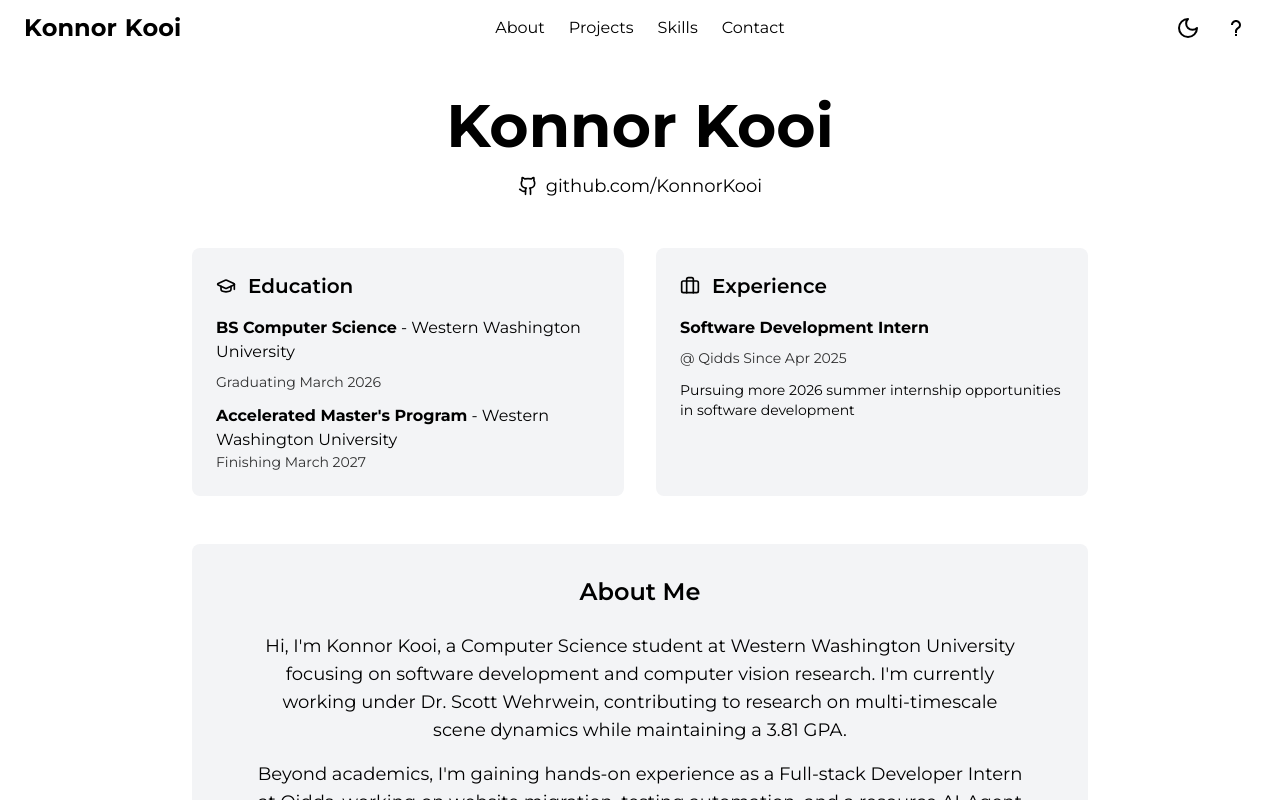
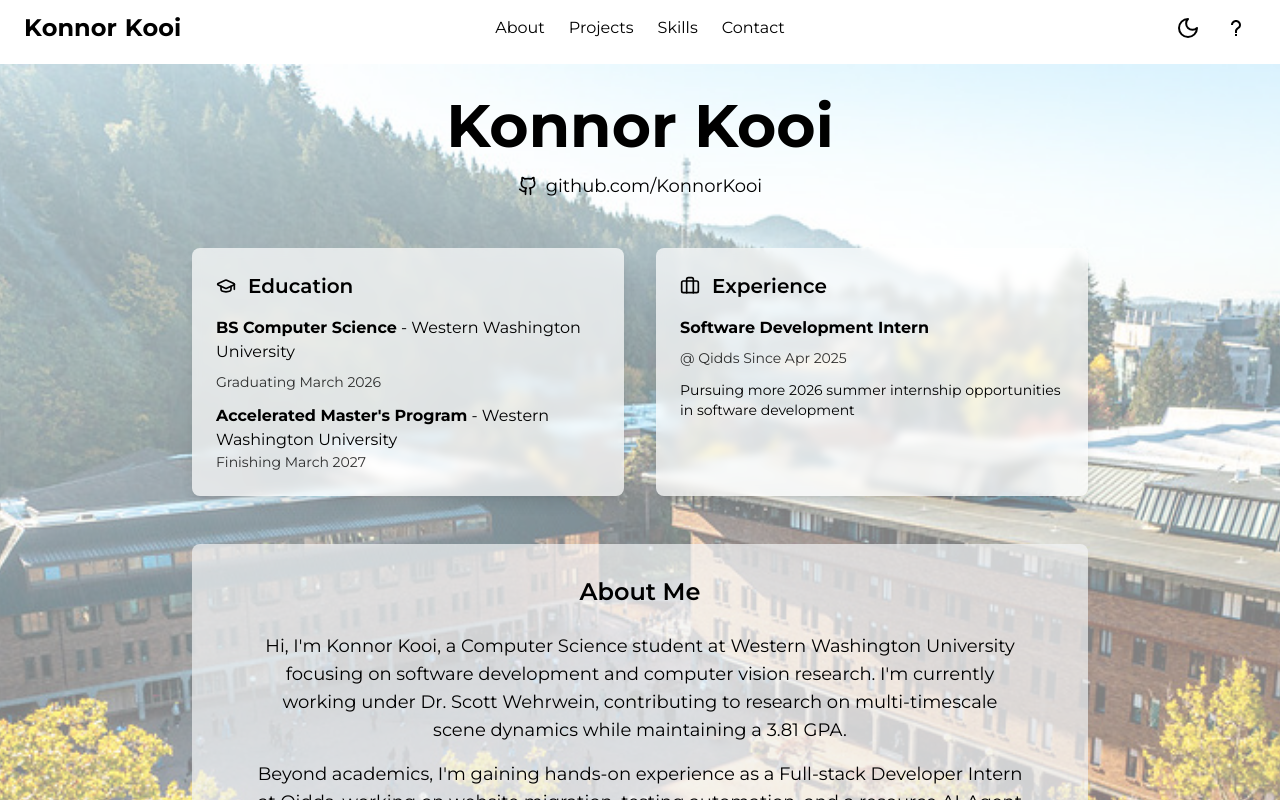
Before and after one commit to KonnorKooi/personal-port, a Next.js app: page / in a window 1280 px wide. Shown: the top 800 px of the page. Built offline with nearby package versions, Linux system fonts and the light colour scheme.

Commit message:
created the day night for the landing about us page.

```diff
--- a/src/components/sections/AboutSection.tsx
+++ b/src/components/sections/AboutSection.tsx
@@ -2,6 +2,7 @@ import React from "react";
 import { motion } from "framer-motion";
 import { useTheme } from "../ThemeProvider";
 import { Github, MapPin, GraduationCap, Briefcase } from "lucide-react";
+import Image from "next/image";
 
 const AboutSection: React.FC = () => {
   const { theme } = useTheme();
@@ -29,10 +30,31 @@ const AboutSection: React.FC = () => {
   return (
     <section
       id="about"
-      className={`min-h-screen flex items-center justify-center px-6 py-8 ${
-        theme === "dark" ? "bg-black text-white" : "bg-white text-black"
-      } transition-colors duration-300`}
+      className="min-h-screen flex items-center justify-center px-6 py-8 relative overflow-hidden"
     >
+      {/* Background Image */}
+      <div className="absolute inset-0 z-0">
+        <Image
+          src={theme === "dark" ? "/images/night-day-photos/night.PNG" : "/images/night-day-photos/day.JPG"}
+          alt={theme === "dark" ? "Night sky background" : "Day sky background"}
+          fill
+          className="object-cover transition-opacity duration-500"
+          priority
+        />
+        {/* Overlay for better text readability */}
+        <div
+          className={`absolute inset-0 transition-all duration-300 ${
+            theme === "dark"
+              ? "bg-black bg-opacity-40"
+              : "bg-white bg-opacity-50"
+          }`}
+        />
+      </div>
+
+      {/* Content with higher z-index */}
+      <div className={`relative z-10 w-full transition-colors duration-300 ${
+        theme === "dark" ? "text-white" : "text-black"
+      }`}>
       <motion.div
         className="max-w-4xl mx-auto"
         variants={containerVariants}
@@ -62,9 +84,9 @@ const AboutSection: React.FC = () => {
           className="grid grid-cols-1 md:grid-cols-2 gap-6 md:gap-8 mb-8 md:mb-12"
         >
           <div
-            className={`p-4 md:p-6 rounded-lg ${
-              theme === "dark" ? "bg-gray-900" : "bg-gray-100"
-            }`}
+            className={`p-4 md:p-6 rounded-lg backdrop-blur-sm ${
+              theme === "dark" ? "bg-gray-900 bg-opacity-50" : "bg-white bg-opacity-70"
+            } shadow-lg`}
           >
             <div className="flex items-center mb-3 md:mb-4">
               <GraduationCap className="mr-2 md:mr-3" size={20} />
@@ -83,9 +105,9 @@ const AboutSection: React.FC = () => {
           </div>
 
           <div
-            className={`p-4 md:p-6 rounded-lg ${
-              theme === "dark" ? "bg-gray-900" : "bg-gray-100"
-            }`}
+            className={`p-4 md:p-6 rounded-lg backdrop-blur-sm ${
+              theme === "dark" ? "bg-gray-900 bg-opacity-50" : "bg-white bg-opacity-70"
+            } shadow-lg`}
           >
             <div className="flex items-center mb-3 md:mb-4">
               <Briefcase className="mr-2 md:mr-3" size={20} />
@@ -105,7 +127,7 @@ const AboutSection: React.FC = () => {
         <motion.div variants={itemVariants} className="text-center">
           <div
             className={`p-6 md:p-8 rounded-lg ${
-              theme === "dark" ? "bg-gray-900" : "bg-gray-100"
+              theme === "dark" ? "bg-gray-900 bg-opacity-50" : "bg-gray-100 bg-opacity-70"
             }`}
           >
             <h3 className="text-xl md:text-2xl font-semibold mb-4 md:mb-6">About Me</h3>
@@ -132,6 +154,7 @@ const AboutSection: React.FC = () => {
           </div>
         </motion.div>
       </motion.div>
+      </div>
     </section>
   );
 };
--- a/src/components/sections/ProjectsSection.tsx
+++ b/src/components/sections/ProjectsSection.tsx
@@ -24,15 +24,7 @@ const projects: Project[] = [
         buttonText: "Link",
         link: "https://cwooper.me/schedule-optimizer/",
     },
-    {
-        id: "gaussian-viewer",
-        title: "Gaussian Viewer",
-        date: "Nov-Dec 2024",
-        description: "Developed a WebGL-based 3D rendering engine for visualizing point-cloud data using Gaussian Splatting techniques with PLY file support. Implemented advanced shader programs for GPU-accelerated rendering with covariance matrix calculations, quaternion-based rotations, and tile-based sorting for performance. Created a modular JavaScript architecture with separate modules for rendering, camera control, and file parsing.",
-        imageUrl: "/images/gausian-vango_optimized.jpg",
-        buttonText: "Link",
-        link: "https://konnorkooi.com/gaussian-viewer/",
-    },
+
     {
         id: "schedule-npm-package",
         title: "Schedule NPM Package",
@@ -50,7 +42,16 @@ const projects: Project[] = [
         imageUrl: "/images/quiz-app_optimized.jpg",
         buttonText: "Link",
         link: "https://konnorkooi.com/quiz-app/",
-    }
+    },
+    {
+        id: "gaussian-viewer",
+        title: "Gaussian Viewer",
+        date: "Nov-Dec 2024",
+        description: "Developed a WebGL-based 3D rendering engine for visualizing point-cloud data using Gaussian Splatting techniques with PLY file support. Implemented advanced shader programs for GPU-accelerated rendering with covariance matrix calculations, quaternion-based rotations, and tile-based sorting for performance. Created a modular JavaScript architecture with separate modules for rendering, camera control, and file parsing.",
+        imageUrl: "/images/gausian-vango_optimized.jpg",
+        buttonText: "Link",
+        link: "https://konnorkooi.com/gaussian-viewer/",
+    },
 ];
 
 const ProjectsSection: React.FC = () => {
@@ -77,7 +78,7 @@ const ProjectsSection: React.FC = () => {
                     },
                     {
                         x: 0,
-                        stagger: 1, // Reduced from 0.5 to 0.2 for better distribution
+                        stagger: 0.5, // Reduced from 0.5 to 0.2 for better distribution
                         rotate: 0,
                         scrollTrigger: {
                             trigger: containerRef.current,
@@ -85,7 +86,7 @@ const ProjectsSection: React.FC = () => {
                             markers: false, // Set to true for debugging
                             scrub: true,
                             start: "top top",
-                            end: "+=5000", // Increased from 2500 to 4000 for longer animation
+                            end: "+=3000", // Increased from 2500 to 4000 for longer animation
                             invalidateOnRefresh: true
                         }
                     }
```
Also changed, not shown: public/images/night-day-photos/day.JPG (added), public/images/night-day-photos/night.PNG (added).
